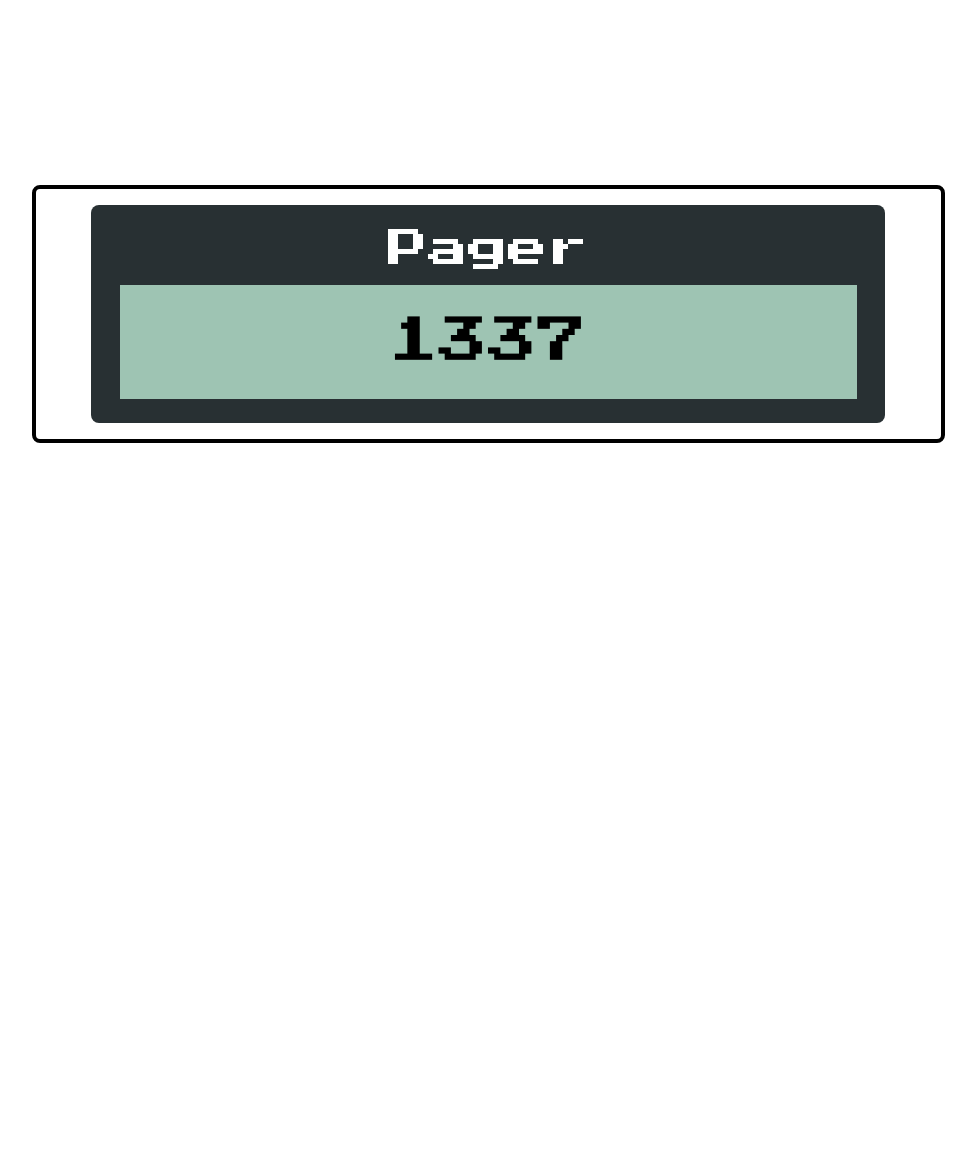
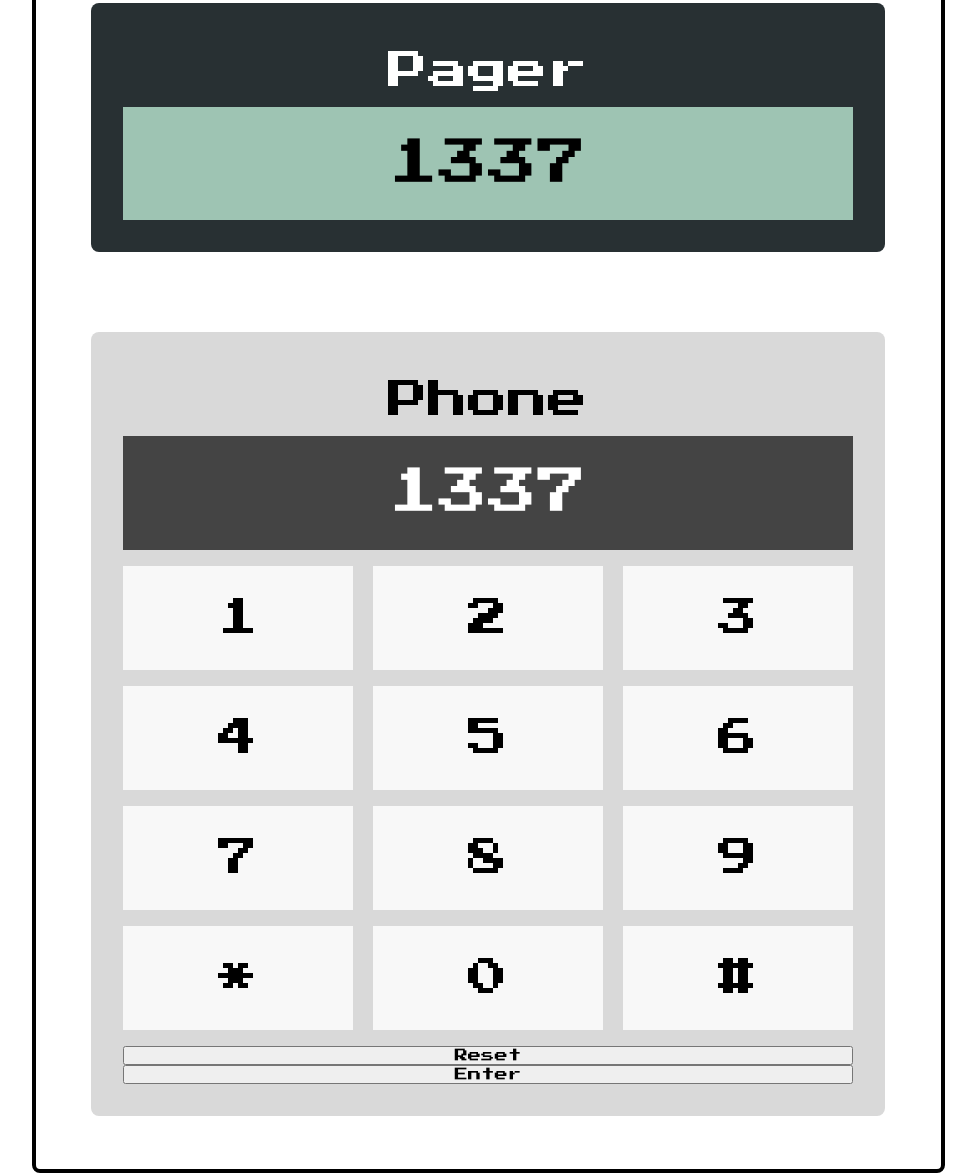
Before and after one commit to webstormcam/Pager_Scrimba_Assignment_6, a plain HTML site: page index.html in a window 1280 px wide. Shown: the part 86-1259 px from the top of the page, without its empty margins (152-1128 px from the left). Before the commit the page ends 800 px from the top, so only its background shows below. Drawn offline with Linux system fonts and the light colour scheme.

Commit message:
Made all sections

```diff
--- a/index.html
+++ b/index.html
@@ -13,9 +13,39 @@
 </head>
 <body>
     <div id="pager">
-        <div id="page-output-section">
-            <p id="title">Pager</p>
-            <p id="pager-screen">1337</p>
+        <div class="structure" id="page-output-section">
+            <p class="title">Pager</p>
+            <p class="screens" id="pager-screen">1337</p>
+        </div>
+        <div class="structure" id="phone-input-section">
+            <p class="title">Phone</p>
+            <p class="screens" id="phone-screen">1337</p>
+            <div id="key-section">
+                <div class="keys">
+                    <button class="key" id="1" value="1">1</button>
+                    <button class="key middle-key" id="2" value="2">2</button>
+                    <button class="key" id="3" value="3">3</button>
+                </div>
+                <div class="keys">
+                    <button class="key" id="4" value="4">4</button>
+                    <button class="key middle-key" id="5" value="5">5</button>
+                    <button class="key" id="6" value="6">6</button>
+                </div>
+                <div class="keys">
+                    <button class="key" id="7" value="7">7</button>
+                    <button class="key middle-key" id="8" value="8">8</button>
+                    <button class="key" id="9" value="9">9</button>
+                </div>
+                <div class="keys">
+                    <button class="key" id="*" value="*">*</button>
+                    <button class="key middle-key" id="0" value="0">0</button>
+                    <button class="key" id="#" value="#">#</button>
+                </div>
+            </div>
+          <div class="structure" id="reset-enter-sections">
+            <button id="reset">Reset</button>
+            <button id="enter">Enter</button>
+          </div>
         </div>
     </div>
     <script src="script.js"></script>
--- a/style.css
+++ b/style.css
@@ -9,7 +9,7 @@ body{
     display: flex;
     align-items: center;
     justify-content: center;
-    height: 100vh;
+
 }
 
 
@@ -17,14 +17,15 @@ body{
     width: 100%;
     max-width: 913px;
     border: 4px solid black;
-    padding: 1rem;
+    padding: 3.3rem;
     border-radius: 0.5rem;
     display: flex;
     flex-direction: column;
     align-items: center;
+    margin: 2rem;
 }
 
-#title{
+.title{
     margin-top: 1rem;
     margin-bottom: 1rem;
     font-size: 2.5rem;
@@ -33,10 +34,31 @@ body{
 #page-output-section{
     font-family: 'Press Start 2P', cursive;
     background-color: #283033;
-    padding: 0.5rem;
-    padding-bottom: 1.5rem;
+    padding: 2rem;
     color: #ffffff;
     text-align: center;
+}
+
+
+
+#pager-screen{
+    background-color: #9EC4B3;
+    color: #000000;
+}
+
+#phone-screen{
+    color: #ffffff;
+    background-color: #444444;
+}
+
+.screens{
+    padding: 2rem 0.5rem;
+    font-size: 3.1rem;
+    max-width: 737px;
+    width: 100%;
+}
+
+.structure{
     display: flex;
     flex-direction: column;
     align-items: center;
@@ -45,12 +67,43 @@ body{
     border-radius: 0.5rem;
 }
 
-#pager-screen{
-    background-color: #9EC4B3;
-    padding: 2rem 0.5rem;
-    font-size: 3.1rem;
-    color: #000000;
-    max-width: 737px;
+#phone-input-section{
+    text-align: center;
+    margin-top: 5rem;
+    padding: 2rem;
+    font-family: 'Press Start 2P', cursive;
+    background-color: #D9D9D9;
+}
+
+#key-section{
+    display: flex;
+    flex-direction: column;
+    align-items: center;
+    margin-top: 1rem;
     width: 100%;
+}
 
+.keys{
+    display: flex;
+    width: 100%;
+    justify-content: space-between;
+    margin-bottom: 1rem;
 }
+
+.key{
+   padding: 2rem 1.5rem;
+   max-width: 230px;
+   width: 100%;
+   font-size: 2.5rem;
+   background-color: #F8F8F8;
+   border: none;
+}
+
+.middle-key{
+    margin-left: 1rem;
+    margin-right: 1rem;
+}
+
+#reset-enter-sections button{
+   width: 100%;
+}
```
